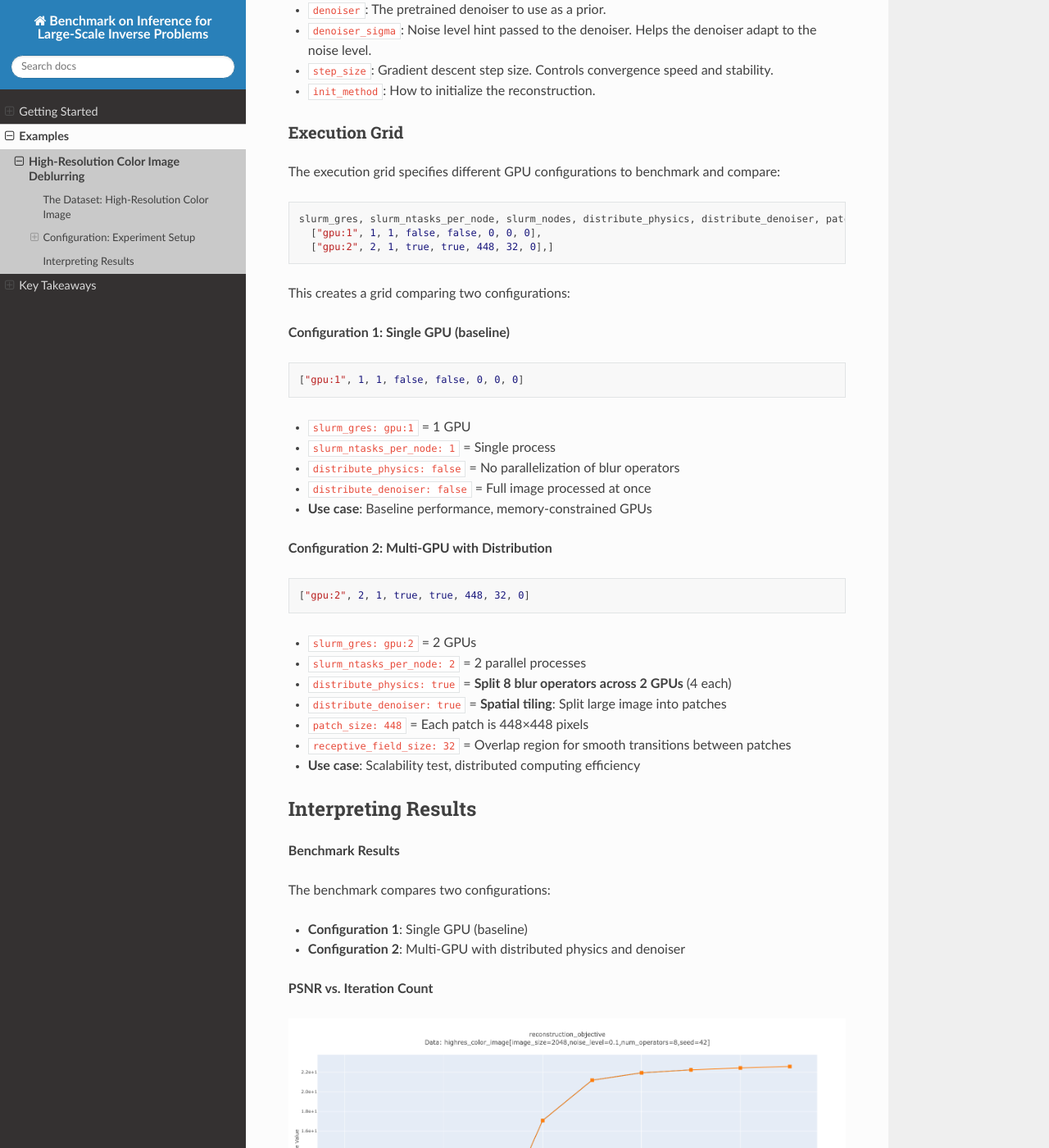
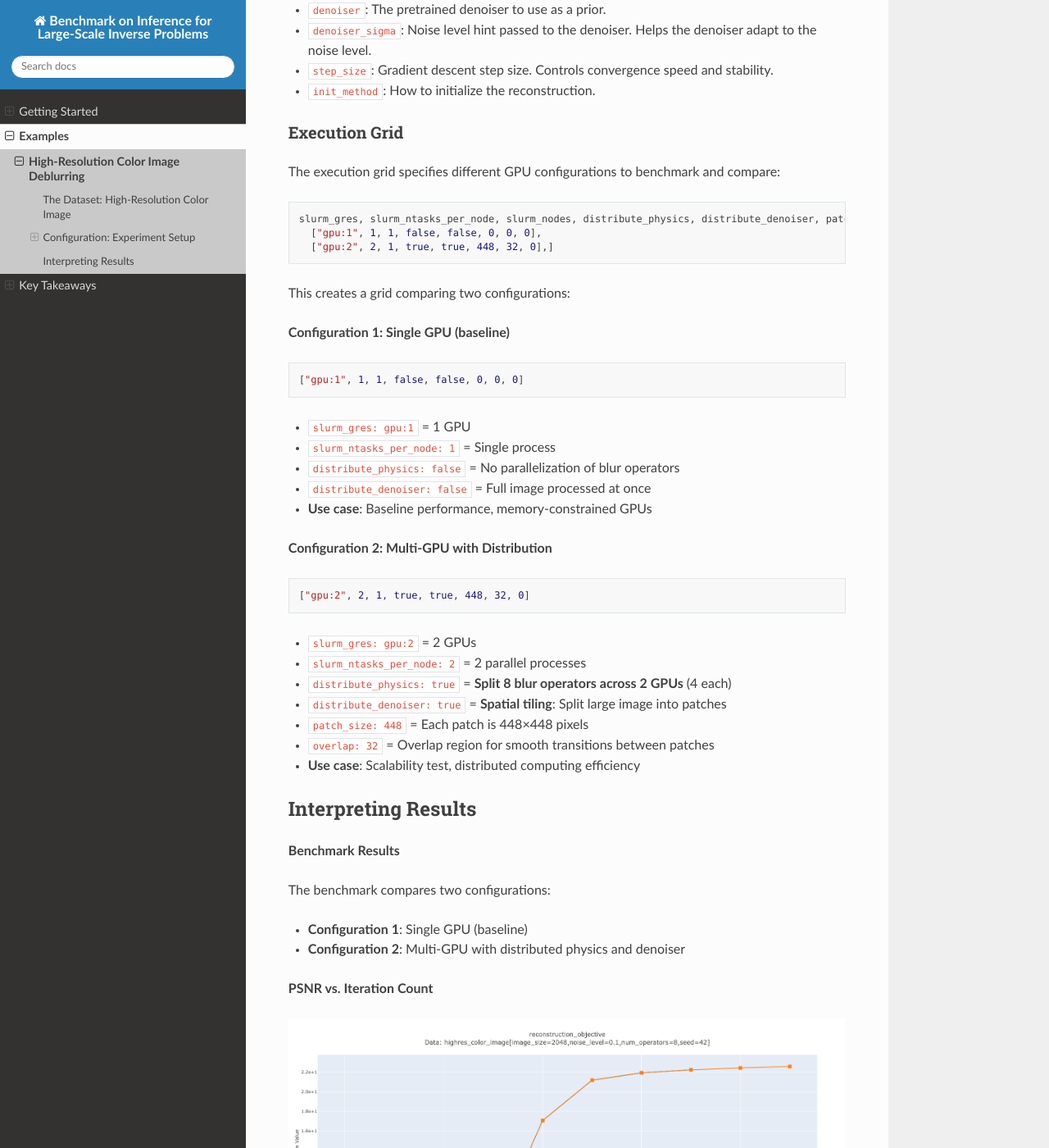
Before and after one commit to bmalezieux/benchmark_invprob_inference, a Sphinx documentation site: the page built from docs/source/examples/highres_example.rst, in a window 1280 px wide and 1400 px high, scrolled down 2107 px. Shown: the whole window at 82% size. Built offline with Sphinx 7.4.7 and the Read the Docs theme 3.1.0, drawn with Linux system fonts in a browser that asks for light colours.

Commit message:
Fix: changing receptive_field to overlap in docs files

```diff
--- a/docs/source/examples/highres_example.rst
+++ b/docs/source/examples/highres_example.rst
@@ -85,7 +85,7 @@
 
 .. code-block:: yaml
 
-   slurm_gres, slurm_ntasks_per_node, slurm_nodes, distribute_physics, distribute_denoiser, patch_size, receptive_field_size, max_batch_size: [
+   slurm_gres, slurm_ntasks_per_node, slurm_nodes, distribute_physics, distribute_denoiser, patch_size, overlap, max_batch_size: [
      ["gpu:1", 1, 1, false, false, 0, 0, 0],
      ["gpu:2", 2, 1, true, true, 448, 32, 0],]
 
@@ -114,7 +114,7 @@
 - ``distribute_physics: true`` = **Split 8 blur operators across 2 GPUs** (4 each)
 - ``distribute_denoiser: true`` = **Spatial tiling**: Split large image into patches
 - ``patch_size: 448`` = Each patch is 448×448 pixels
-- ``receptive_field_size: 32`` = Overlap region for smooth transitions between patches
+- ``overlap: 32`` = Overlap region for smooth transitions between patches
 - **Use case**: Scalability test, distributed computing efficiency
 
 
--- a/docs/source/getting_started/config_guide.rst
+++ b/docs/source/getting_started/config_guide.rst
@@ -84,7 +84,7 @@
 
 .. code-block:: yaml
 
-   slurm_gres, slurm_ntasks_per_node, slurm_nodes, distribute_physics, distribute_denoiser, patch_size, receptive_field_size, max_batch_size: [
+   slurm_gres, slurm_ntasks_per_node, slurm_nodes, distribute_physics, distribute_denoiser, patch_size, overlap, max_batch_size: [
      ["gpu:1", 1, 1, false, false, 0,   0,  0],
      ["gpu:2", 2, 1, true,  true,  448, 32, 0],
    ]
--- a/docs/source/takeaways.rst
+++ b/docs/source/takeaways.rst
@@ -53,4 +53,4 @@
 **Troubleshooting**
 
 - Out of memory → reduce ``patch_size`` or enable ``distribute_denoiser``
-- Quality issues with tiling → increase ``receptive_field_size``
+- Quality issues with tiling → increase ``overlap``
```
